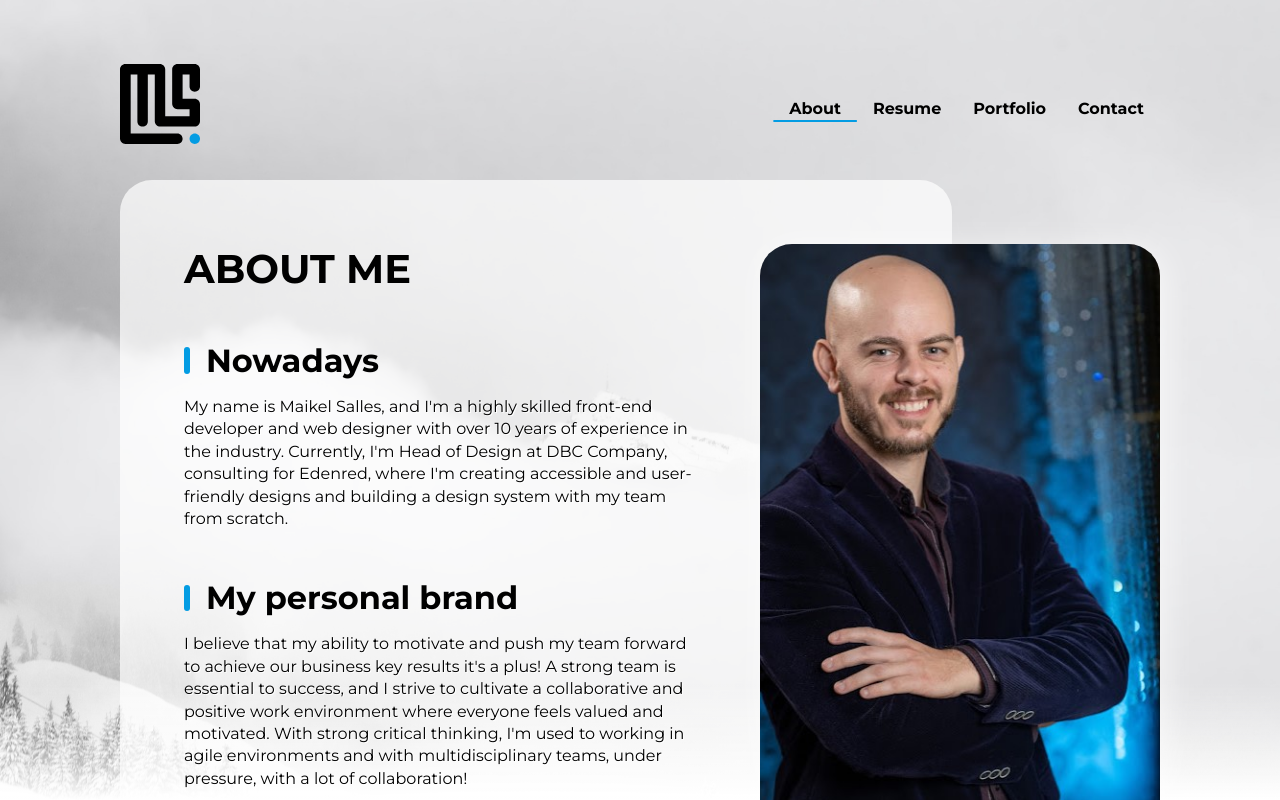
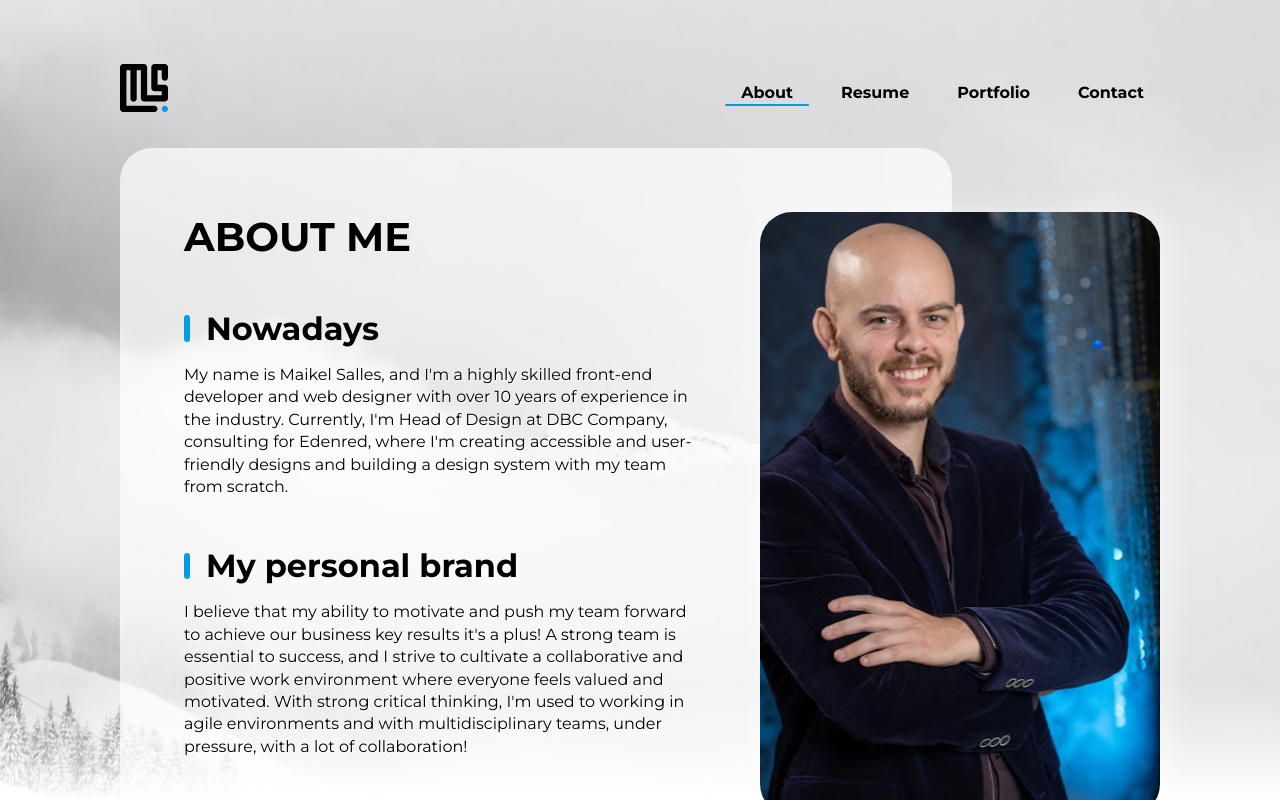
Before and after one commit to maikelsalles/apersonalwebsite, a Next.js app: page /about in a window 1280 px wide. Shown: the top 800 px of the page. Built offline with nearby package versions, Linux system fonts and the light colour scheme.

Commit message:
feat: mobile menu

```diff
--- a/src/app/components/header/header.module.scss
+++ b/src/app/components/header/header.module.scss
@@ -1,15 +1,80 @@
 @import "../../mixins";
+@import "../../icons.module.scss";
 
 .header {
     display: flex;
-    flex-direction: column;
-    padding-top: 1.5rem;
-    padding-bottom: 1rem;
+    padding-top: .5rem;
+    padding-bottom: .5rem;
+    width: 100%;
     align-items: center;
+    flex-wrap: wrap;
     gap: 1rem;
     justify-content: space-between;
+    position: relative;
+    z-index: 1;
+    &:before {
+        content: " ";
+        position: absolute;
+        transition: .3s ease;
+        width: 100%;
+        height: 140%;
+        opacity: 0;
+        top: 0;
+        left: 0;
+        background: linear-gradient(
+            var(--background-rgb) 50%,
+            transparent
+          );
+    }
+    &.blackOut:before{
+        opacity: 1;
+    }
+    .brand {
+        margin: auto;
+        position: relative;
+        z-index: 2;
+        picture {
+            display: block;
+        }
+    }
     img {
-        width: 5rem;
+        width: 3rem;
+        height: 3rem;
+    }
+    #toggleNav {
+        position: absolute;
+        left: 0;
+        top: 0;
+        height: 100%;
+        width: 44px;
+        padding: 0;
+        margin: 0;
+        background-color: transparent;
+        z-index: 1;
+        @extend .bars;
+    }
+    .nav {
+        position: absolute;
+        visibility: hidden;
+        opacity: 0;
+        gap: 1rem;
+        width: 70vw;
+        top: 0;
+        flex-direction: column;
+        align-items: flex-start;
+        padding: 4rem 0.5rem 1rem;
+        background: var(--background-rgb);
+        justify-content: flex-start;
+        height: 100vh;
+    }
+    &.collapsed {
+        #toggleNav {
+            @extend .close;
+        }
+        .nav {
+            visibility: visible;
+            opacity: 1;
+        }
     }
 }
 
@@ -17,6 +82,7 @@
     display: flex;
     gap: 0;
     align-items: center;
+    left: 0;
     a {
         padding: .5rem .5rem .25rem;
         background-color: transparent;
@@ -58,16 +124,36 @@
 
 
 
+@include for-phone-only {
+  .header {
+    position: fixed;
+    top: 0;
+  }
+}
 @include for-tablet-landscape-up {
     .header {
         flex-direction: row;
         gap: 2rem;
         padding-top: 4rem;
         padding-bottom: 2rem;
-        nav {
+        .brand {
+            margin: auto auto auto 0;
+        }
+        .nav {
+            background-color: transparent;
+            position: relative;
+            padding: 0;
+            visibility: visible;
+            opacity: 1;
+            width: auto;
+            flex-direction: row;
+            height: auto;
             a {
                 padding: .5rem 1rem .25rem;
             }
         }
     }
+    #toggleNav {
+        display: none;
+    }
 }
--- a/src/app/components/header/index.tsx
+++ b/src/app/components/header/index.tsx
@@ -2,6 +2,8 @@
 
 import Link from 'next/link'
 import Image from 'next/image'
+
+import React, { useEffect, useState } from "react";
 
 import DarkLogo from '@img/maikel-salles-logo-light.svg'
 import LightLogo from '@img/maikel-salles-logo-dark.svg'
@@ -18,10 +20,33 @@ const navlinks = [
 ]
 
 export default function Header() {
+  const [scrollPosition, setScrollPosition] = useState(0);
   const path = usePathname();
+  const [navActive, setNavActive] = useState(false);
+  const [blackout, setNavBlackOut] = useState(false);
+  const closeNav = () => {
+    setNavActive(false);
+  }
+  useEffect(() => {
+    const handleScroll = () => {
+      const currentPosition = window.pageYOffset;
+      setScrollPosition(currentPosition);
+      setNavActive(false);
+      setNavBlackOut(false);
+      if (currentPosition > 70) {
+        setNavBlackOut(true);
+      }
+    }
+    window.addEventListener('scroll', handleScroll);
+    return () => {
+      window.removeEventListener('scroll', handleScroll);
+    }
+  }, []);
+
   return (
-    <header className={`${styles.header} ${globals.wrapper}`}>
-      <Link href="" title="Home page">
+    <header className={`${styles.header} ${globals.wrapper} ${!navActive ? "" : styles.collapsed} ${!blackout ? "" : styles.blackOut}`}>
+      <button id={styles.toggleNav} onClick={() => setNavActive(!navActive)} aria-label="Toggle Menu" className={`nav__menu-bar`}></button>
+      <Link href="" title="Home page" className={styles.brand}>
         <picture>
           <source srcSet={DarkLogo.src} media="(prefers-color-scheme: dark)" />
           <Image
@@ -32,12 +57,13 @@ export default function Header() {
           />
         </picture>
       </Link>
-      <nav className={styles.nav}>
+      <nav className={`${styles.nav}`}>
         { navlinks.map((link) => (
             <Link
               key={link.href}
               href={link.href}
               target={link.target}
+              onClick={closeNav}
               className={link.href === path ? styles.active : ''}
             >
               {link.label}
--- a/src/app/globals.scss
+++ b/src/app/globals.scss
@@ -7,7 +7,6 @@
   --gray-light: rgba(222, 235, 235, 1);
   --gray-regular: rgba(187, 198, 198, 1);
   --info: rgba(111, 189, 255, 1);
-  --linear-gradient: linear-gradient(270deg, rgba(21, 23, 23, 0.7) 0%, rgba(21, 23, 23, 0) 100%);
   --primary-dark: rgba(0, 103, 151, 1);
   --primary-light: rgba(124, 214, 255, 1);
   --primary-regular: rgba(3, 156, 227, 1);
@@ -25,7 +24,7 @@
   --border-radius-large: 1rem;
   --foreground-rgb: rgba(var(--black),1);
   --background-rgb: rgba(var(--white),1);
-  --bg-image: url(/img/day.jpg);
+  --bg-image: url("/img/day.jpg");
   --linear-gradient: linear-gradient(
     rgba(255, 255, 255, 0),
     rgba(255, 255, 255, 1)
@@ -46,8 +45,7 @@
   :root {
     --foreground-rgb: rgba(var(--white),1);
     --background-rgb: rgba(var(--black),1);
-    --bg-image: url(/img/night.jpg);
-    --linear-gradient: linear-gradient(rgba(var(--black), 0.4), rgba(var(--white), 0));
+    --bg-image: url("/img/night.jpg");
 
     --background-alpha-30: rgba(var(--black), 0.3);
     --background-alpha-70: rgba(var(--black), 0.7);
@@ -62,6 +60,9 @@
 }
 
 @include for-phone-only {
+  body {
+    padding-top: 4rem;
+  }
   :root {
 
     --border-radius-large: 0;
--- a/src/app/icons.module.scss
+++ b/src/app/icons.module.scss
@@ -42,3 +42,7 @@
     @extend .icon;
     background-image: url(/img/arrow-left.svg);
 }
+.close:before {
+    @extend .icon;
+    background-image: url(/img/close.svg);
+}
```
Also changed, not shown: public/img/close.svg (added).
